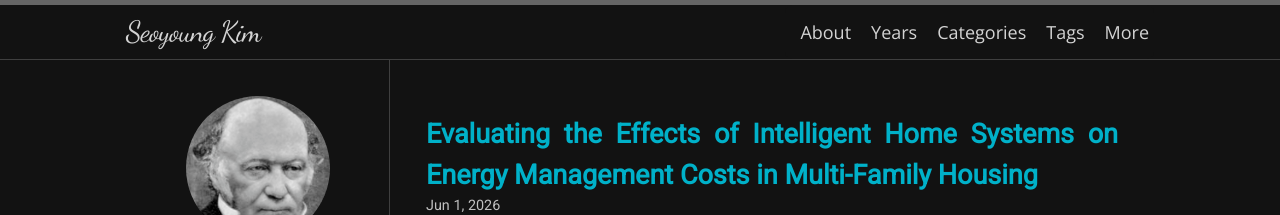
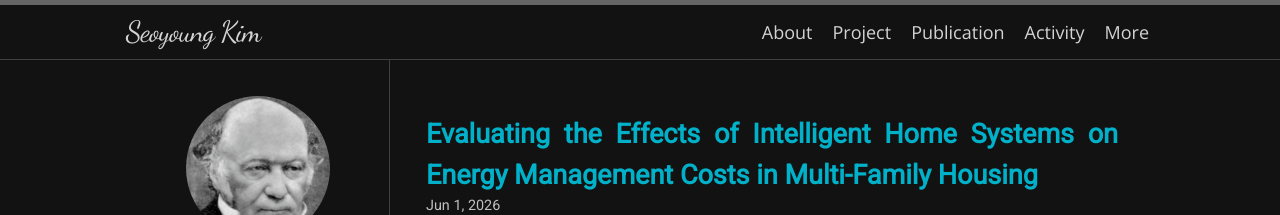
Before and after one commit to seoyoung-git/seoyoung-git.github.io, a Jekyll site: the page built from index.html, in a window 1280 px wide. Shown: the top 215 px of the page. Built offline with Jekyll 4.4.1, drawn with Linux system fonts in a browser that asks for light colours; nearby versions of some CDN libraries; some web fonts are replaced; the list of posts is cut into pages by our own code.

Commit message:
Update navigation.yml

```diff
--- a/_data/navigation.yml
+++ b/_data/navigation.yml
@@ -1,11 +1,11 @@
 - title: About
   url: /about/
-- title: Years
-  url: /years/
-- title: Categories
-  url: /categories/
-- title: Tags
-  url: /tags/
+- title: Project
+  url: /Project/
+- title: Publication
+  url: /Publication/
+- title: Activity
+  url: /Activity/
 - title: More
   sublinks:
     - title: FAQ
```
